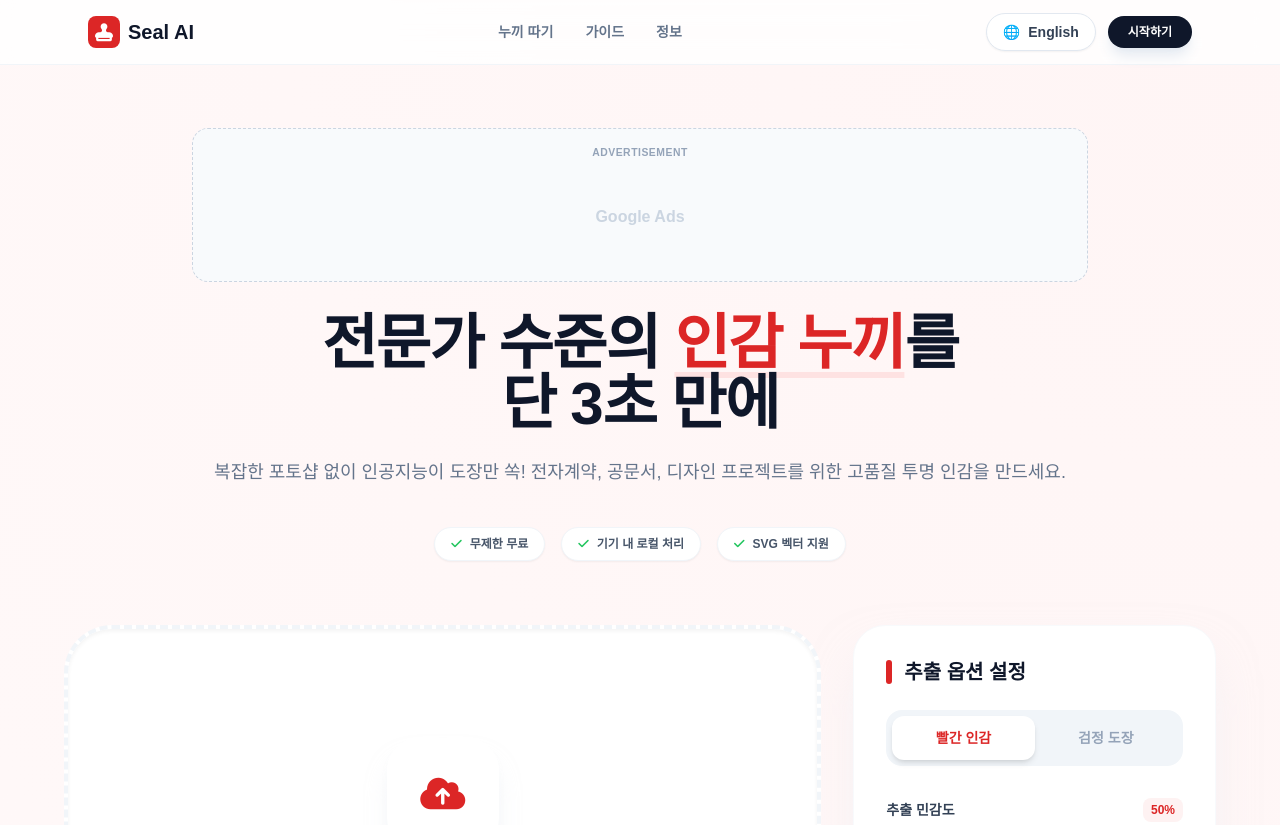
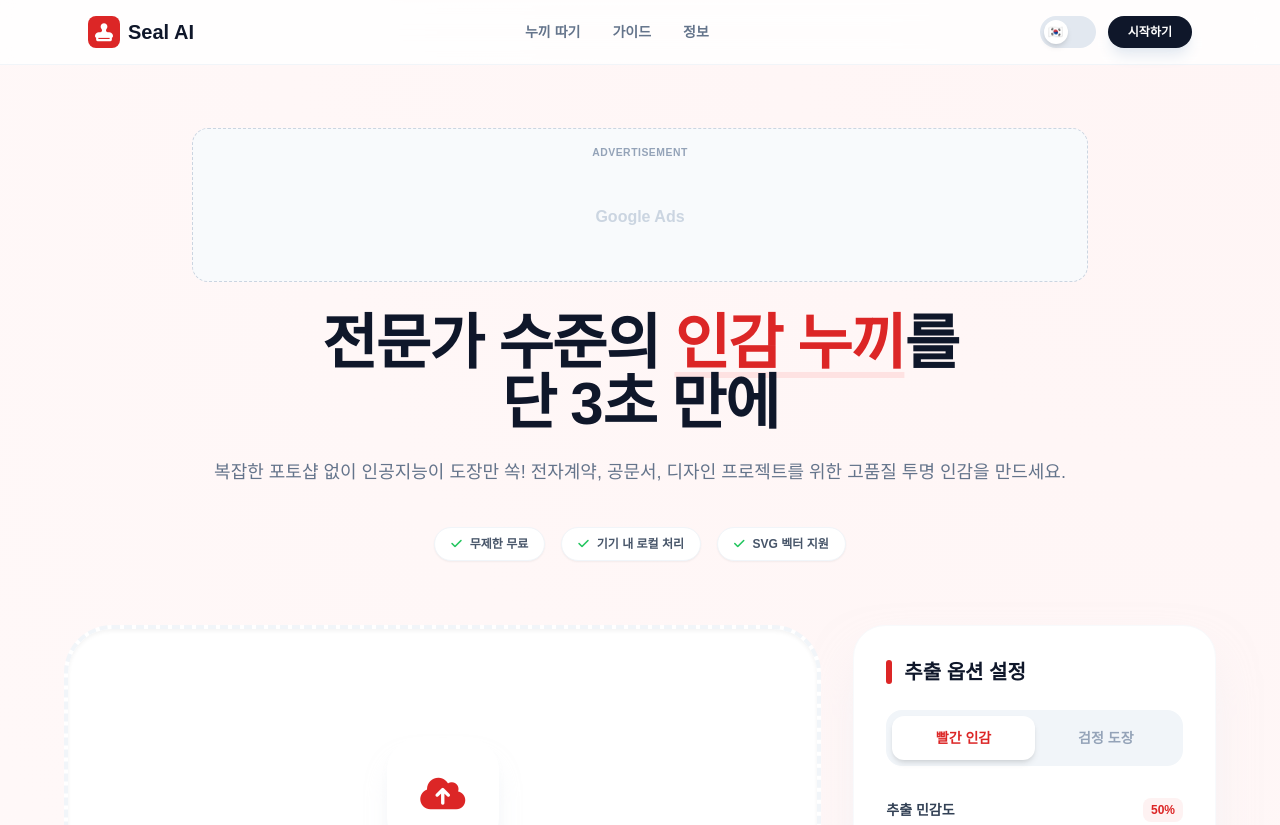
Before and after one commit to lala525404/stamp-remover, a React (Vite) app: page / in a window 1280 px wide. Shown: the top 825 px of the page. Built offline with nearby package versions, Linux system fonts and the light colour scheme; a web font is replaced by a local one.

Commit message:
Update App.tsx

```diff
--- a/App.tsx
+++ b/App.tsx
@@ -1,7 +1,25 @@
 import React, { useState, useRef, useEffect, useCallback } from 'react';
+// types.ts 제거하고 내부 로직 사용
 import { processSealImage, upscaleAndSharpen, traceToSvg } from './utils/imageProcessor';
 
-// 1. 다국어 텍스트 팩
+// 1. 규칙(Interface) 직접 정의
+interface ProcessingSettings {
+  redSensitivity: number;
+  lightnessThreshold: number;
+  edgeSoftness: number;
+  chromaThreshold: number;
+  targetColor: string;
+  detectionMode: 'red' | 'black' | 'mixed';
+}
+
+// 2. 이미지 주소 상수
+const GUIDE_IMAGES = {
+  step1: "https://images.unsplash.com/photo-1616588589676-62b3bd4ff6d2?w=800&q=80",
+  step2: "https://images.unsplash.com/photo-1586281380349-632531db7ed4?w=800&q=80",
+  step3: "https://images.unsplash.com/photo-1618044733300-9472054094ee?w=800&q=80"
+};
+
+// 3. 다국어 텍스트 팩
 const TEXT = {
   ko: {
     nav: { tool: "누끼 따기", guide: "가이드", info: "정보", start: "시작하기" },
@@ -97,22 +115,6 @@ const TEXT = {
   }
 };
 
-// 규칙(Interface) 직접 정의
-interface ProcessingSettings {
-  redSensitivity: number;
-  lightnessThreshold: number;
-  edgeSoftness: number;
-  chromaThreshold: number;
-  targetColor: string;
-  detectionMode: 'red' | 'black' | 'mixed';
-}
-
-const GUIDE_IMAGES = {
-  step1: "https://images.unsplash.com/photo-1616588589676-62b3bd4ff6d2?w=800&q=80",
-  step2: "https://images.unsplash.com/photo-1586281380349-632531db7ed4?w=800&q=80",
-  step3: "https://images.unsplash.com/photo-1618044733300-9472054094ee?w=800&q=80"
-};
-
 const DEFAULT_SETTINGS: ProcessingSettings = {
   redSensitivity: 50,
   lightnessThreshold: 220,
@@ -186,7 +188,6 @@ const App: React.FC = () => {
   const performProcessing = useCallback(() => {
     const canvas = processedCanvasRef.current;
     const img = imgRef.current;
-
     if (!canvas || !img) return;
 
     setIsProcessing(true);
@@ -279,13 +280,15 @@ const App: React.FC = () => {
             <a href="#info" className="hover:text-red-600 transition-colors">{t.nav.info}</a>
           </div>
           <div className="flex items-center gap-3">
-            {/* 눈에 잘 띄는 언어 변경 버튼 */}
+            {/* 💡 여기가 그 슬라이드 버튼입니다! 확실하게 보이게 만들었습니다. */}
             <button
-              onClick={() => setLang(lang === 'ko' ? 'en' : 'ko')}
-              className="flex items-center gap-2 px-4 py-2 rounded-full border border-slate-200 bg-white hover:bg-slate-50 transition-all shadow-sm text-sm font-bold text-slate-700"
+                onClick={() => setLang(lang === 'ko' ? 'en' : 'ko')}
+                className="relative w-14 h-8 bg-slate-200 rounded-full transition-all hover:bg-slate-300 focus:outline-none"
+                title="언어 변경 / Change Language"
             >
-              <span>🌐</span>
-              {lang === 'ko' ? 'English' : '한국어'}
+                <div className={`absolute top-1 left-1 w-6 h-6 bg-white rounded-full shadow-md flex items-center justify-center text-xs transition-all duration-300 transform ${lang === 'en' ? 'translate-x-6' : 'translate-x-0'}`}>
+                    {lang === 'ko' ? '🇰🇷' : '🇺🇸'}
+                </div>
             </button>
             <button onClick={() => document.getElementById('tool')?.scrollIntoView()} className="bg-slate-900 text-white px-5 py-2 rounded-full text-xs font-bold hover:bg-red-600 transition-all shadow-lg shadow-slate-200">
               {t.nav.start}
@@ -295,7 +298,6 @@ const App: React.FC = () => {
       </nav>
 
       <div className="pt-24 pb-20 px-4">
-        {/* 상단 광고 영역 */}
         <div className="ad-container max-w-4xl mx-auto">
           <span className="ad-label">ADVERTISEMENT</span>
           <div className="h-24 flex items-center justify-center text-slate-300 font-bold">Google Ads</div>
```
